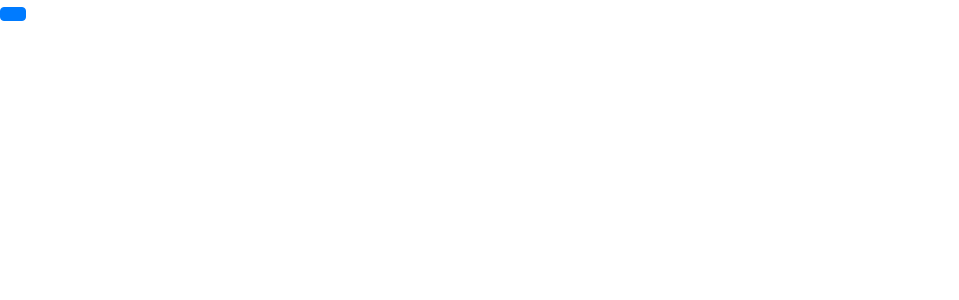
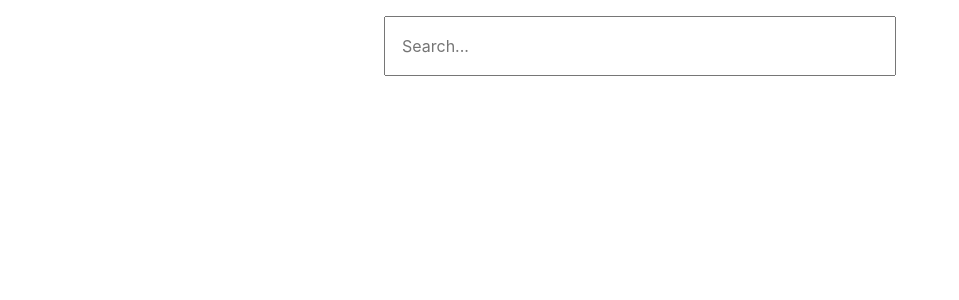
Before and after one commit to DrN3MESiS/react-youtube-clone, a React (Create React App) app: page / in a window 1280 px wide. Shown: the top 300 px of the page, without its empty margins (0-959 px from the left). Built offline with nearby package versions, Linux system fonts and the light colour scheme.

Commit message:
added-coms-btw-app-searchbar

```diff
--- a/src/App/App.js
+++ b/src/App/App.js
@@ -1,12 +1,27 @@
 import React from 'react';
 import SearchBar from './components/SearchBar/SearchBar';
+import { Container, Row, Col } from 'react-bootstrap';
 
-const App = () => {
-  return (
-    <React.Fragment>
-      <SearchBar />
-    </React.Fragment>
-  );
-};
+class App extends React.Component {
+  state = { currentQuery: '' };
+
+  handleUserInput = term => {
+    this.setState({ currentQuery: term });
+  };
+
+  render() {
+    return (
+      <React.Fragment>
+        <Container fluid className="justify-content-md-center">
+          <Row>
+            <Col sm={true}>
+              <SearchBar onUserSubmit={this.handleUserInput} />
+            </Col>
+          </Row>
+        </Container>
+      </React.Fragment>
+    );
+  }
+}
 
 export default App;
--- a/src/App/components/SearchBar/SearchBar.js
+++ b/src/App/components/SearchBar/SearchBar.js
@@ -1,18 +1,36 @@
 import React from 'react';
-import { Button } from 'react-bootstrap';
+import './style.css';
 
 class SearchBar extends React.Component {
   constructor(props) {
     super(props);
 
-    this.state = {};
+    this.state = {
+      text: '',
+    };
   }
+
+  handleInput = event => {
+    this.setState({ text: event.target.value });
+  };
+
+  handleSubmit = event => {
+    event.preventDefault();
+    this.props.onUserSubmit(this.state.text);
+  };
 
   render() {
     return (
       <React.Fragment>
-        <div>
-          <Button />
+        <div align="CENTER" className="search-bar-div">
+          <form onSubmit={this.handleSubmit}>
+            <input
+              type="text"
+              placeholder="Search..."
+              className="search-bar"
+              onChange={this.handleInput}
+            />
+          </form>
         </div>
       </React.Fragment>
     );
--- /dev/null
+++ b/src/App/components/SearchBar/style.css
@@ -0,0 +1,8 @@
+.search-bar-div {
+  padding: 1rem;
+}
+
+.search-bar {
+  padding: 1rem;
+  width: 40vw;
+}
```
